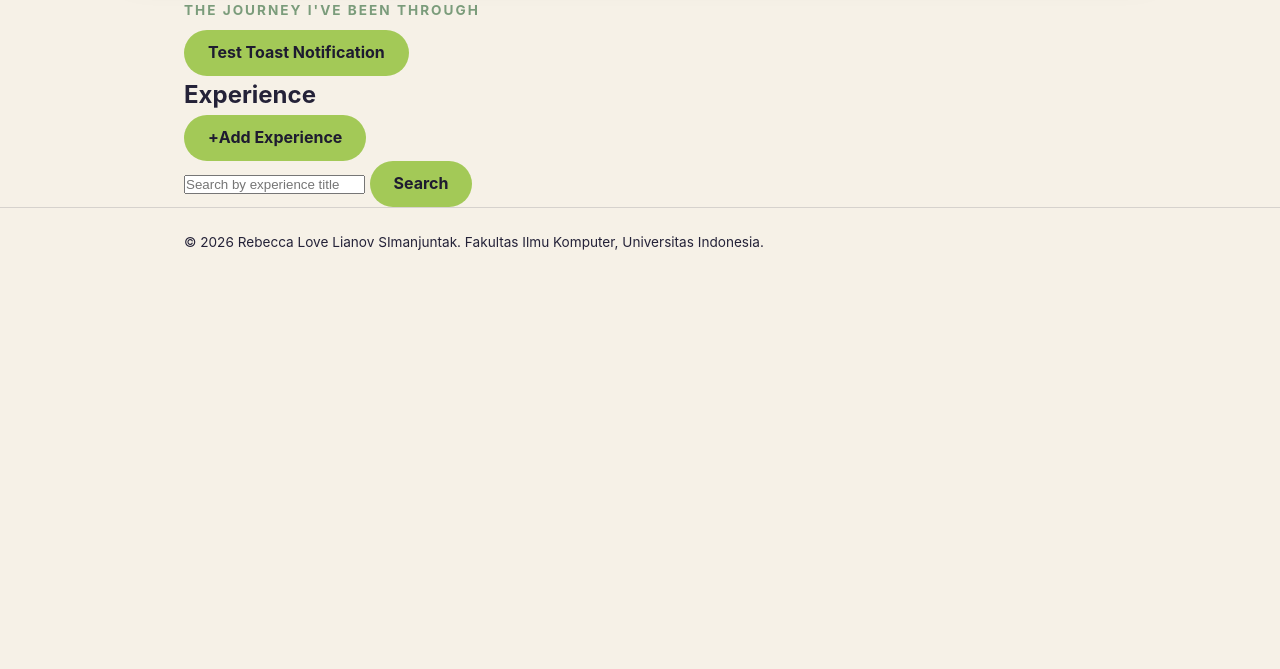
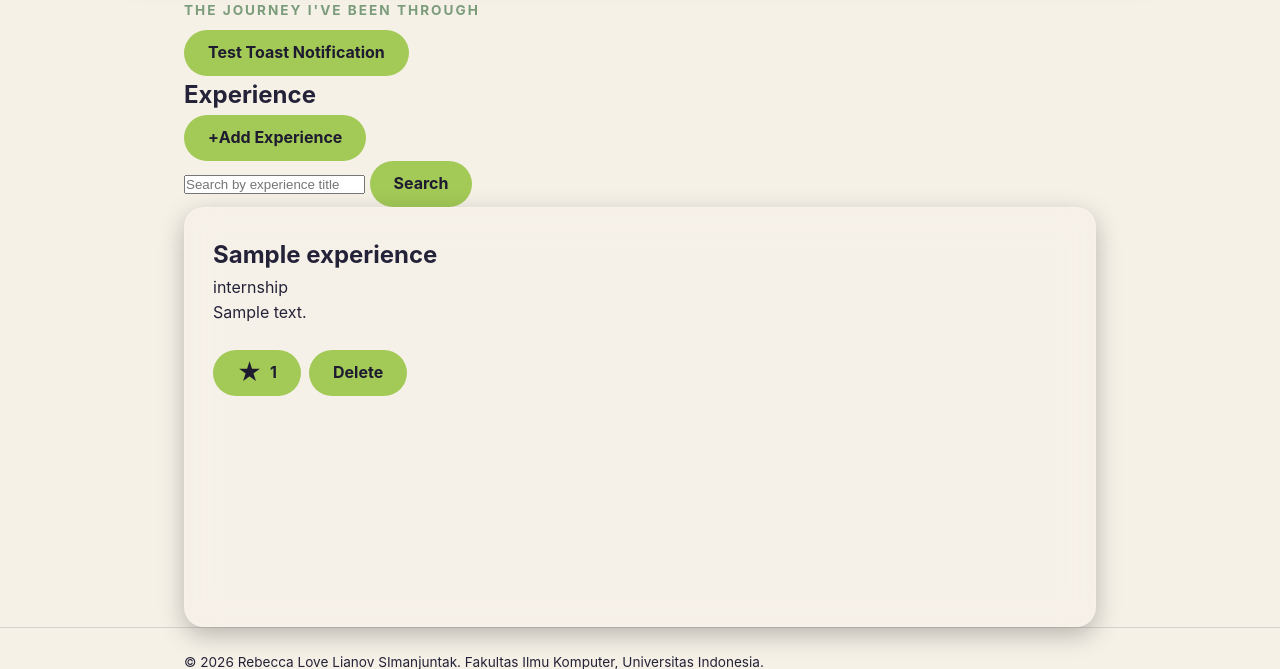
Before and after one commit to beccaovels/myportofolio, a Django app: page /experience/ in a window 1280 px wide. Shown: the part 120-789 px from the top of the page. Before the commit the page ends 370 px from the top, so only its background shows below. Run offline with Django 5.2, Linux system fonts and the light colour scheme; a user stored in the database is signed in; tables that the repository leaves empty hold one stand-in row (values such as "Sample post"); some web fonts are replaced.

Commit message:
fix: refactor project AJAX into customised experience AJAX

```diff
--- a/main/views.py
+++ b/main/views.py
@@ -10,6 +10,7 @@ from django.contrib.auth import authenticate, login, logout
 from django.contrib.auth.decorators import login_required
 from django.core.exceptions import PermissionDenied
 import datetime
+from django.http import JsonResponse
 
 
 
@@ -68,12 +69,6 @@ def logout_user(request):
     return response
 
 
-def show_experience(request):
-    context = {
-        "name": "Rebecca Love Lianov Simanjuntak",
-        "experience_list": Experience.objects.all(),
-    }
-    return render(request, "experience.html", context)
 
 def show_education(request):
     context = {
@@ -102,30 +97,40 @@ def create_experience(request):
 
 def get_experience_json(request):
     title_query = request.GET.get("title", "").strip()
-    projects = Experience.objects.all()
+    experiences = Experience.objects.prefetch_related('starred_by').all()
 
     if title_query:
-        projects = projects.filter(title__icontains=title_query)
+        experiences = experiences.filter(title__icontains=title_query)
 
-    projects_json = serializers.serialize(
-        "json", projects, use_natural_foreign_keys=True
-    )
-    return HttpResponse(projects_json, content_type="application/json")
+    # Manually build the JSON data so we can add the Star logic
+    data = []
+    for experience in experiences:
+        starred_users = experience.starred_by.all()
+        is_starred = request.user in starred_users if request.user.is_authenticated else False
+        starred_by_names = ", ".join([u.username for u in starred_users])
+
+        data.append({
+            "pk": str(experience.id),
+            "fields": {
+                "title": experience.title,
+                "description": experience.description,
+                "tech_stack": experience.category,
+                "project_url": "",
+                "project_image_url": "",
+                "star_count": starred_users.count(),
+                "is_starred": is_starred,
+                "starred_by_names": starred_by_names,
+            }
+        })
+
+    return JsonResponse(data, safe=False)
 
 def show_experience(request):
-    json_response = get_experience_json(request)
-
-    experiences = serializers.deserialize(
-        "json",
-        json_response.content.decode("utf-8"),
-    )
-    experiences = [experience.object for experience in experiences]
     title_query = request.GET.get("title", "").strip()
     is_editor = request.user.groups.filter(name="Editor").exists() if request.user.is_authenticated else False
 
     context = {
         "name": "Rebecca Love Lianov SImanjuntak",
-        "experience_list": experiences,
         "title_query": title_query,
         "is_editor": is_editor,
     }
--- a/templates/experience.html
+++ b/templates/experience.html
@@ -53,16 +53,16 @@
 
 <script>
     // Configuration
-    const BASE_PROJECTS_ENDPOINT = "{% url 'main:get_projects_json' %}";
+    const BASE_EXPERIENCE_ENDPOINT = "{% url 'main:get_experience_json' %}";
     const IS_SUPERUSER = "{{ user.is_superuser|yesno:'true,false' }}" === "true";
-    let projectsAbortController;
+    let experienceAbortController;
 
     // DOM elements
     const loadingState = document.getElementById('loading');
     const errorState = document.getElementById('error');
     const emptyState = document.getElementById('empty');
     const gridContainer = document.getElementById('grid');
-    const searchForm = document.getElementById('project-search-form');
+    const searchForm = document.getElementById('experience-search-form');
     const searchInput = document.getElementById('search-input');
 
     // Show/hide page sections
@@ -73,59 +73,59 @@
         gridContainer.classList.toggle('hide', !showGrid);
     }
 
-    // Build a project card element
-    function buildProjectCardElement(item) {
-        const project = item.fields;
-        const projectId = item.pk;
+    // Build an experience card element
+    function buildExperienceCardElement(item) {
+        const experience = item.fields;
+        const experienceId = item.pk;
 
         const articleElement = document.createElement('article');
-        articleElement.className = 'experience-card';
+        articleElement.className = 'experience-card edu-card';
 
-        const imageHtml = project.project_image_url
-            ? `<img src="${project.project_image_url}" alt="Image of ${project.title}" class="project-image">`
+        const imageHtml = experience.project_image_url
+            ? `<img src="${experience.project_image_url}" alt="Image of ${experience.title}" class="experience-image">`
             : '';
 
-        const urlHtml = project.project_url
-            ? `<a href="${project.project_url}" class="button">View Project</a>`
+        const urlHtml = experience.project_url
+            ? `<a href="${experience.project_url}" class="button">View Experience</a>`
             : '';
 
         // A dummy UUID used as a placeholder to be replaced with the real ID from the JSON data
-        const deleteUrl = "{% url 'main:delete_project' '00000000-0000-0000-0000-000000000000' %}"
-            .replace('00000000-0000-0000-0000-000000000000', projectId);
+        const deleteUrl = "{% url 'main:delete_experience' '00000000-0000-0000-0000-000000000000' %}"
+            .replace('00000000-0000-0000-0000-000000000000', experienceId);
         const starUrl = "{% url 'main:toggle_star' '00000000-0000-0000-0000-000000000000' %}"
-            .replace('00000000-0000-0000-0000-000000000000', projectId);
+            .replace('00000000-0000-0000-0000-000000000000', experienceId);
 
         const deleteHtml = IS_SUPERUSER
             ? `<form method="post" action="${deleteUrl}" style="display:inline;">
                 {% csrf_token %}
-                <button type="submit" class="button button-danger" onclick="return confirm('Are you sure you want to delete this project?');">Delete</button>
+                <button type="submit" class="button button-danger" onclick="return confirm('Are you sure you want to delete this experience?');">Delete</button>
             </form>`
             : '';
 
-        const isStarredClass = project.is_starred ? " is-starred" : "";
-        const starText = project.is_starred ? "Unstar" : "Star";
-        const starTitle = project.star_count > 0
-            ? `Starred by ${project.starred_by_names}`
+        const isStarredClass = experience.is_starred ? " is-starred" : "";
+        const starIcon = experience.is_starred ? "★" : "☆";
+        const starTitle = experience.star_count > 0
+            ? `Starred by ${experience.starred_by_names}`
             : "Be the first to star";
 
         // Card component
         const completeCardHtml = `
             ${imageHtml}
-            <h2>${project.title}</h2>
-            <span class="experience-category">${project.tech_stack}</span>
-            <p class="experience-description">${project.description}</p>
-            <div class="project-card-actions">
-                <div class="project-actions">
+            <h2>${experience.title}</h2>
+            <span class="experience-category">${experience.tech_stack || ''}</span>
+            <p class="experience-description">${experience.description}</p>
+            <div class="experience-card-actions">
+                <div class="experience-actions" style="display: flex; gap: 0.5rem; align-items: center; flex-wrap: wrap;">
                     ${urlHtml}
 
-                    <form method="post" action="${starUrl}" class="star-form">
+                    <form method="post" action="${starUrl}" class="star-form" style="margin: 0;">
                         {% csrf_token %}
                         <button type="submit"
                                 class="button button-star${isStarredClass}"
-                                title="${starTitle}">
-                            <span aria-hidden="true">★</span>
-                            ${starText}
-                            <span class="star-count">${project.star_count}</span>
+                                title="${starTitle}"
+                                style="display: inline-flex; align-items: center; gap: 0.5rem;">
+                            <span aria-hidden="true" style="font-size: 1.5em; line-height: 1;">${starIcon}</span>
+                            <span class="star-count">${experience.star_count}</span>
                         </button>
                     </form>
 
@@ -138,37 +138,37 @@
         return articleElement;
     }
 
-    // Fetch project data
-    async function fetchProjects(searchQuery = "") {
-        if (projectsAbortController) projectsAbortController.abort();
-        projectsAbortController = new AbortController();
+    // Fetch experience data
+    async function fetchExperience(searchQuery = "") {
+        if (experienceAbortController) experienceAbortController.abort();
+        experienceAbortController = new AbortController();
 
         try {
             displayPageSection({ showLoading: true });
 
-            const url = searchQuery ? `${BASE_PROJECTS_ENDPOINT}?title=${encodeURIComponent(searchQuery)}` : BASE_PROJECTS_ENDPOINT;
+            const url = searchQuery ? `${BASE_EXPERIENCE_ENDPOINT}?title=${encodeURIComponent(searchQuery)}` : BASE_EXPERIENCE_ENDPOINT;
 
             const response = await fetch(url, {
                 headers: { 'Accept': 'application/json' },
-                signal: projectsAbortController.signal,
+                signal: experienceAbortController.signal,
             });
 
             if (!response.ok) throw new Error('Failed to fetch data');
 
-            const projectData = await response.json();
+            const experienceData = await response.json();
 
-            if (projectData.length === 0) {
+            if (experienceData.length === 0) {
                 displayPageSection({ showEmpty: true });
             } else {
                 gridContainer.innerHTML = '';
-                projectData.forEach(item => {
-                    gridContainer.appendChild(buildProjectCardElement(item));
+                experienceData.forEach(item => {
+                    gridContainer.appendChild(buildExperienceCardElement(item));
                 });
                 displayPageSection({ showGrid: true });
             }
         } catch (error) {
             if (error.name === 'AbortError') return;
-            console.error('Error loading projects:', error);
+            console.error('Error loading experience:', error);
             displayPageSection({ showError: true });
         }
     }
@@ -176,10 +176,10 @@
     // Search form event handler
     searchForm.addEventListener('submit', function (e) {
         e.preventDefault(); // Prevent the page from reloading
-        fetchProjects(searchInput.value.trim()); // Run the search via AJAX
+        fetchExperience(searchInput.value.trim()); // Run the search via AJAX
     });
 
     // Start the application
-    fetchProjects(searchInput.value.trim());
+    fetchExperience(searchInput.value.trim());
 </script>
 {% endblock content %}
```
